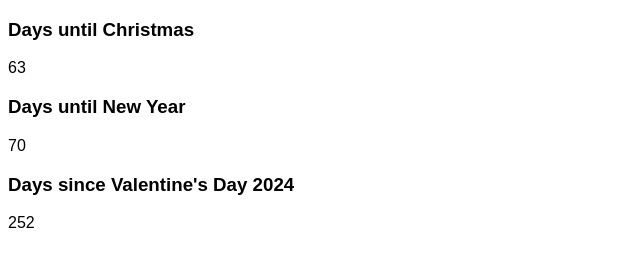
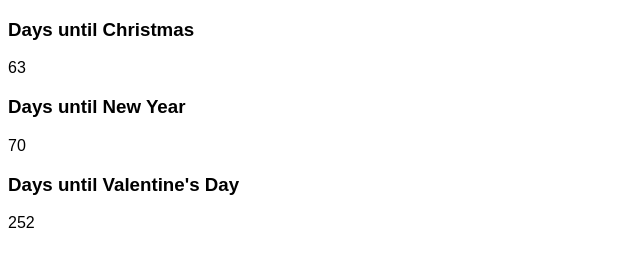
Before and after one commit to raquel-illerias/bis-coding-tasks, a plain HTML site: page task/index.html in a window 1280 px wide. Shown: the whole page, without its empty margins (0-640 px from the left). Drawn offline with Linux system fonts and the light colour scheme.

Commit message:
Update text in Valentines Day h3.

```diff
--- a/task/index.html
+++ b/task/index.html
@@ -18,7 +18,7 @@
 				<div id="my-element2"></div>
 			</div>
 			<div>
-				<h3>Days since Valentine's Day 2024</h3>
+				<h3>Days until Valentine's Day</h3>
 				<div id="my-element3"></div>
 			</div>
 	</body>
```
